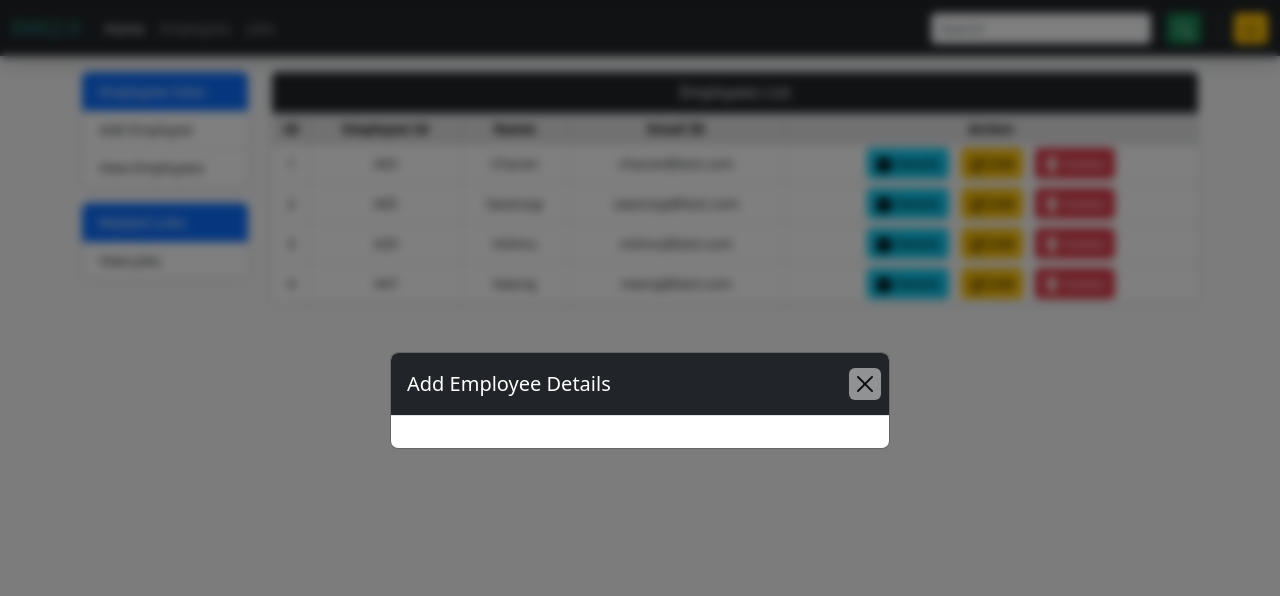
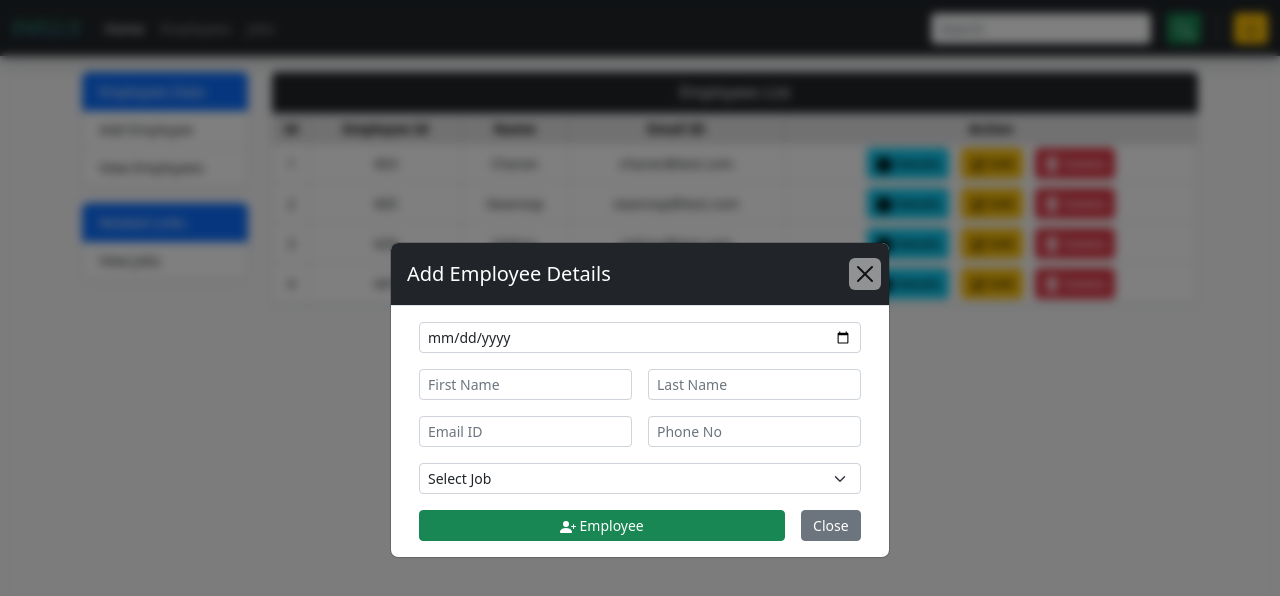
Before and after one commit to CharanNaga/EMS-Project, a plain HTML site: page employees-list.html in a window 1280 px wide. Both pictures are taken after a click on the link "Add Employee". Drawn offline with nearby package versions, Linux system fonts and the light colour scheme.

Commit message:
Modified employees-list.html to create an add employee modal

```diff
--- a/employees-list.html
+++ b/employees-list.html
@@ -247,7 +247,73 @@
                             aria-label="Close"></button>
                     </div>
                     <div class="modal-body">
+                        <form>
+                            <div class="container">
+                                <div class="row gx-3">
+                                    <div class="col-md-12">
+                                        <div class="mb-3">
+                                            <input type="date" class="form-control form-control-sm" required>
+                                        </div>
+                                    </div>
 
+                                    <div class="col-md-6">
+                                        <div class="mb-3">
+                                            <input type="text" class="form-control form-control-sm" placeholder="First Name" required>
+                                        </div>
+                                    </div>
+
+                                    <div class="col-md-6">
+                                        <div class="mb-3">
+                                            <input type="text" class="form-control form-control-sm" placeholder="Last Name" required>
+                                        </div>
+                                    </div>
+
+                                    <div class="col-md-6">
+                                        <div class="mb-3">
+                                            <input type="email" class="form-control form-control-sm" placeholder="Email ID" required>
+                                        </div>
+                                    </div>
+
+                                    <div class="col-md-6">
+                                        <div class="mb-3">
+                                            <input type="tel" class="form-control form-control-sm" placeholder="Phone No" required>
+                                        </div>
+                                    </div>
+
+                                    <div class="col-md-12">
+                                        <div class="mb-3">
+                                            <select class="form-select form-select-sm" aria-label="Assigned Job">
+                                                <option selected>Select Job</option>
+                                                <option value="Data Engineer">Data Engineer</option>
+                                                <option value="Data Scientist">Data Scientist</option>
+                                                <option value="Data Analyst">Data Analyst</option>
+                                                <option value="Web Developer">Web Developer</option>
+                                            </select>
+                                        </div>
+                                    </div>
+
+                                    <div class="col-md-10">
+                                        <div class="d-grid">
+                                            <button type="submit" class="btn btn-sm btn-success">
+                                                <svg xmlns="http://www.w3.org/2000/svg" width="16" height="16" fill="currentColor" class="bi bi-person-plus-fill" viewBox="0 0 16 16">
+                                                    <path d="M1 14s-1 0-1-1 1-4 6-4 6 3 6 4-1 1-1 1zm5-6a3 3 0 1 0 0-6 3 3 0 0 0 0 6"/>
+                                                    <path fill-rule="evenodd" d="M13.5 5a.5.5 0 0 1 .5.5V7h1.5a.5.5 0 0 1 0 1H14v1.5a.5.5 0 0 1-1 0V8h-1.5a.5.5 0 0 1 0-1H13V5.5a.5.5 0 0 1 .5-.5"/>
+                                                  </svg>
+                                                Employee
+                                            </button>
+                                        </div>
+                                    </div>
+
+                                    <div class="col-md-2">
+                                        <div class="d-grid">
+                                            <button type="button" class="btn btn-sm btn-secondary" data-bs-dismiss="modal" aria-label="Close">
+                                                Close
+                                            </button>
+                                        </div>
+                                    </div>
+                                </div>
+                            </div>
+                        </form>
                     </div>
                 </div>
             </div>
```
